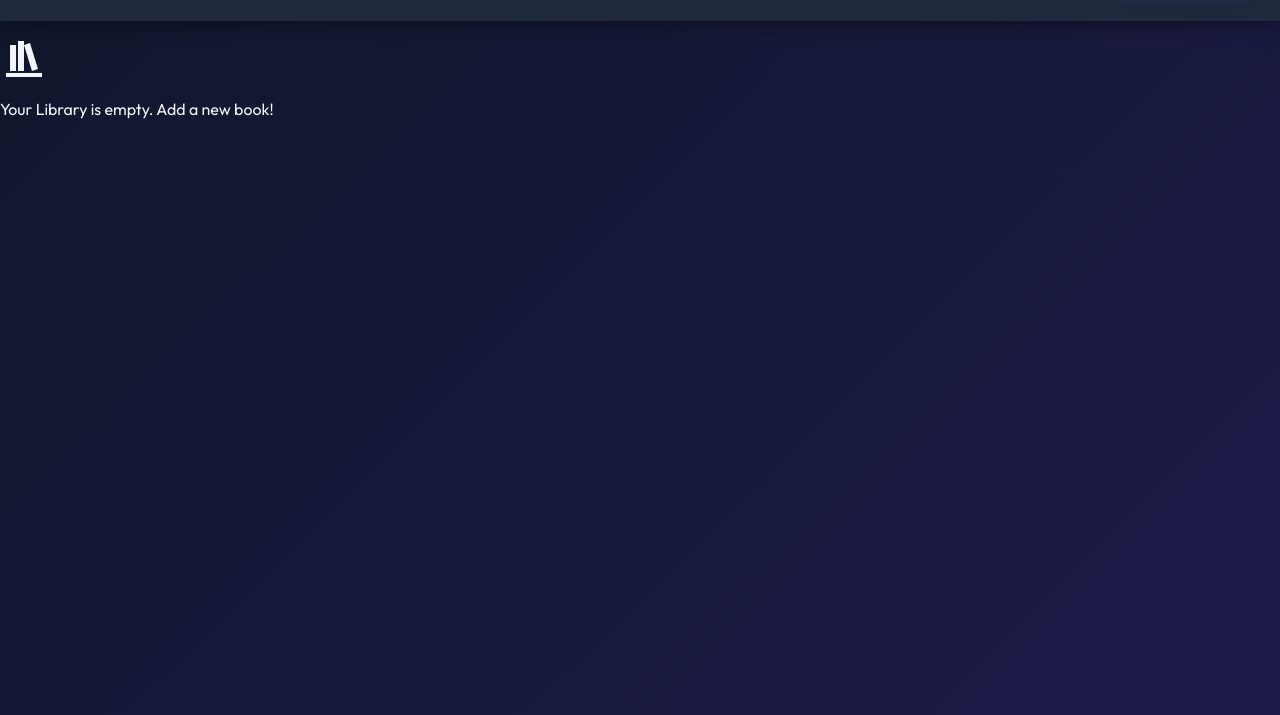
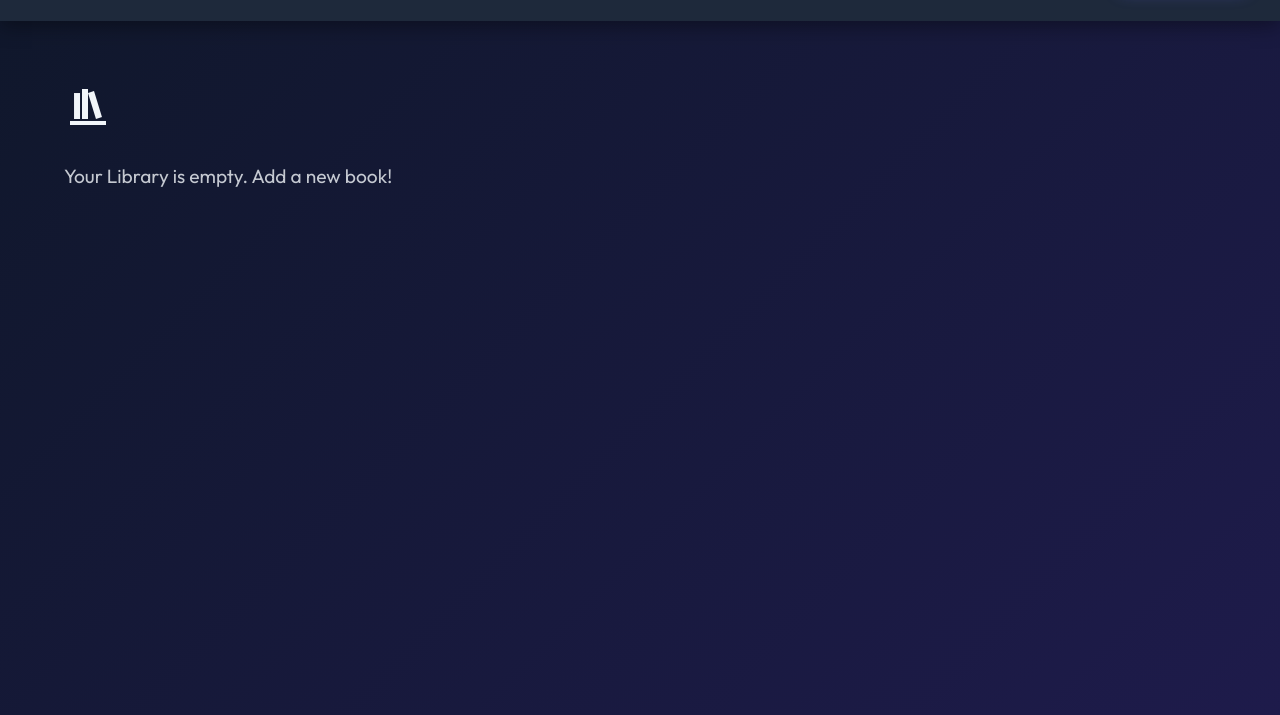
Before and after one commit to AndrewTechTips/project-library, a plain HTML site: page index.html in a window 1280 px wide. Shown: the part 85-800 px from the top of the page. Drawn offline with Linux system fonts and the light colour scheme.

Commit message:
style empty state, and add some code in js for dialog testing

```diff
--- a/script.js
+++ b/script.js
@@ -0,0 +1,6 @@
+const addBookBtn = document.getElementById('addBookBtn');
+const bookDialog = document.getElementById('bookDialog');
+const closeDialogBtn = document.getElementById('closeDialogBtn');
+
+addBookBtn.addEventListener('click', () => bookDialog.showModal());
+closeDialogBtn.addEventListener('click', () => bookDialog.close());
--- a/style.css
+++ b/style.css
@@ -69,3 +69,19 @@ body {
 .btn-primary:hover {
     box-shadow: 0 6px 20px rgba(99, 102, 241, 0.6);
 }
+
+.library-container {
+    max-width: 1200px;
+    margin: 3rem auto;
+    padding: 0 1.5rem;
+
+    display: grid;
+    grid-template-columns: repeat(auto-fit, minmax(280px, 1fr));
+    gap: 2rem;
+}
+
+.empty-state p {
+    font-size: 1.2rem;
+    margin-top: 1rem;
+    opacity: 0.8;
+}
```
